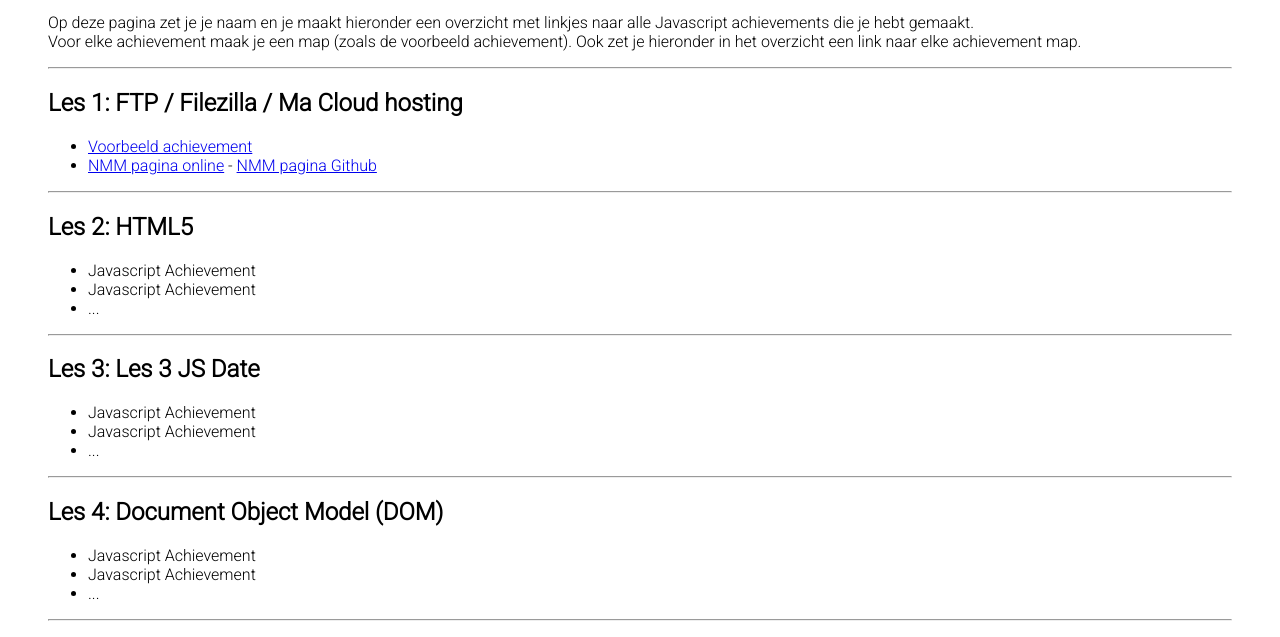
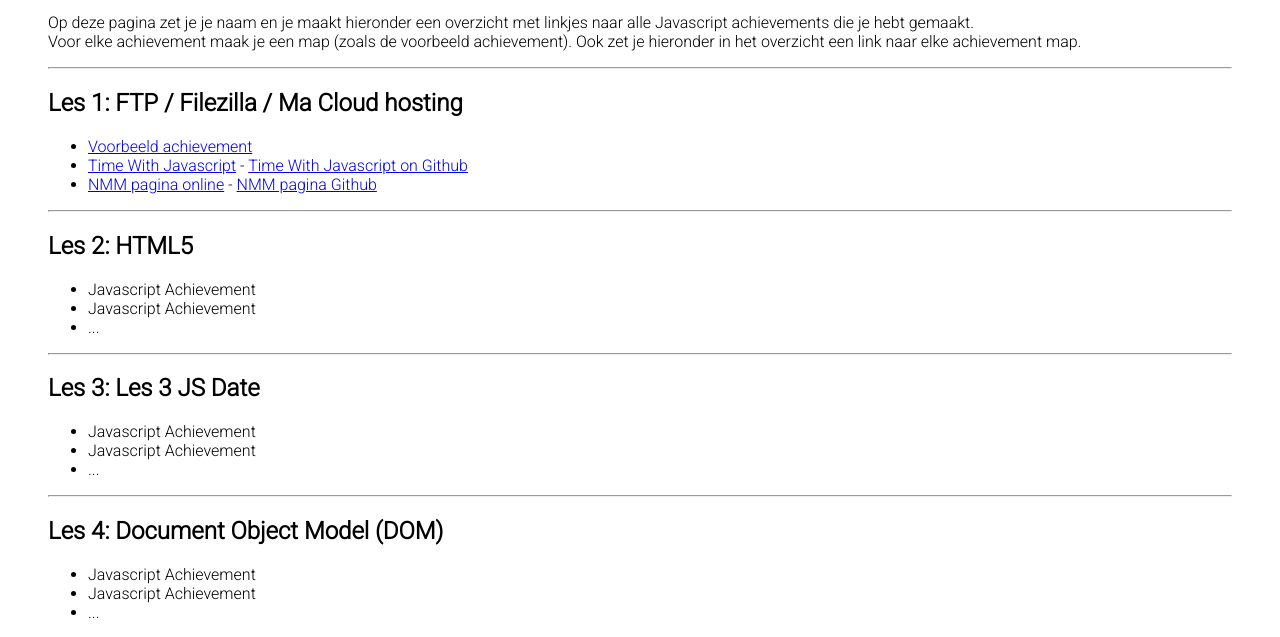
Before and after one commit to pkuipers1/JavaScriptAchievements, a plain HTML site: page Achievement-Updates/index.html in a window 1280 px wide. Shown: the part 160-797 px from the top of the page. Drawn offline with Linux system fonts and the light colour scheme.

Commit message:
Achievementlist updated

```diff
--- a/Achievement-Updates/index.html
+++ b/Achievement-Updates/index.html
@@ -41,6 +41,7 @@
         <h2>Les 1: FTP / Filezilla / Ma Cloud hosting</h3>
         <ul>
             <li><a href="../voorbeeld-achievement/index.html">Voorbeeld achievement</a></li>
+            <li><a href="../Les-01/Goedemorgen.html">Time With Javascript</a> - <a href="https://github.com/pkuipers1/JavaScriptAchievements/tree/main/Les-01">Time With Javascript on Github</a></li>
             <li><a href="../OorlogsMuseum-Opdracht/Index.html">NMM pagina online</a> - <a href="https://github.com/pkuipers1/JavaScriptAchievements/tree/main/OorlogsMuseum-Opdracht">NMM pagina Github</a></li>
 
         </ul>
```
Also changed, not shown: 1 other file.
